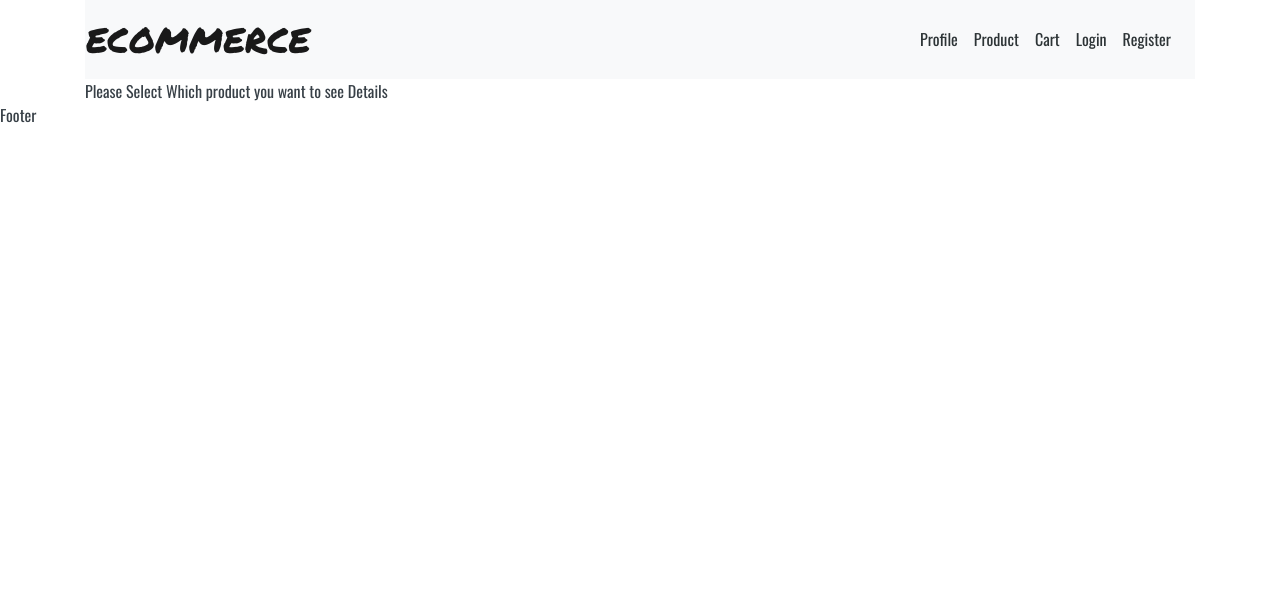
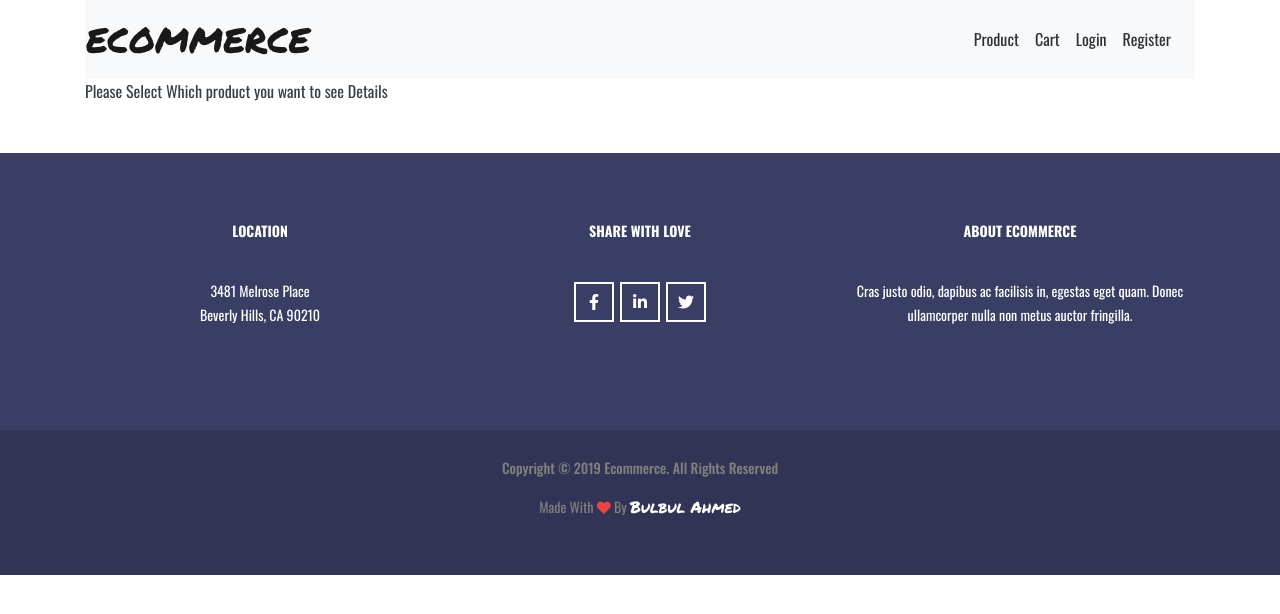
Before and after one commit to bulbulahmed9/ecommerce-mern-project, a React (Create React App) app in the folder client/: page /details in a window 1280 px wide. Shown: the top 614 px of the page. Built offline with nearby package versions, Linux system fonts and the light colour scheme; no server answers.

Commit message:
dynamic navbar updated

```diff
--- a/client/public/index.html
+++ b/client/public/index.html
@@ -11,7 +11,8 @@
     />
     <!-- <link rel="apple-touch-icon" href="logo192.png" /> -->
     <link rel="manifest" href="%PUBLIC_URL%/manifest.json" />
-
+    <!-- font awesome -->
+    <link rel="stylesheet" href="https://use.fontawesome.com/releases/v5.8.0/css/all.css">
     <!-- Bootstrap CDN -->
     <link
       rel="stylesheet"
--- a/client/src/App.css
+++ b/client/src/App.css
@@ -166,3 +166,96 @@ legend {
 .cart{
   margin-top: 70px;
 }
+
+
+/* Footer */
+
+.footer{
+  margin-top: 50px;
+}
+
+.footer .content {
+	background: #3a3e64;
+	padding: 70px 0 87px;
+}
+
+.footer .content h3 {
+	font-family: "Oswald", sans-serif;
+	font-weight: 700;
+	font-size: 14px;
+	text-transform: uppercase;
+	color: #fff;
+	padding-bottom: 10px;
+}
+
+.footer .content p {
+	font-family: "Oswald", sans-serif;
+	font-size: 14px;
+	color: #fff;
+	line-height: 24px;
+}
+
+.footer .content .icon a {
+	height: 40px;
+	width: 40px;
+	display: inline-block;
+	border: 2px solid #fff;
+	position: relative;
+	-webkit-transition: .3s all ease-in-out;
+	-o-transition: .3s all ease-in-out;
+  transition: .3s all ease-in-out;
+  margin: 3px;
+}
+
+.footer .content .icon a:hover {
+	-webkit-transform: rotate(360deg);
+	    -ms-transform: rotate(360deg);
+	        transform: rotate(360deg);
+}
+
+.footer .content .icon i {
+	color: #fff;
+	position: absolute;
+	top: 50%;
+	left: 50%;
+	-webkit-transform: translate(-50%, -50%);
+	    -ms-transform: translate(-50%, -50%);
+	        transform: translate(-50%, -50%);
+	-webkit-transition: .3s all ease-in-out;
+	-o-transition: .3s all ease-in-out;
+	transition: .3s all ease-in-out;
+}
+
+.footer .content a:hover i {
+	color: #000;
+}
+
+.footer .f-bottom {
+	padding: 30px 0;
+	background: #313454;
+}
+
+.footer .f-bottom h4 {
+	color: #808080;
+	font-size: 14px;
+	padding-bottom: 10px;
+}
+
+.footer .f-bottom p {
+	color: #808080;
+	font-size: 14px;
+	padding-bottom: 10px;
+}
+
+.footer .f-bottom i {
+	color: #e84545;
+}
+
+.footer .f-bottom span {
+	color: #fff;
+}
+
+.footer .f-bottom .author{
+  font-family: "Permanent Marker", cursive;
+  font-size: 16px;
+}
--- a/client/src/actions/authAction.js
+++ b/client/src/actions/authAction.js
@@ -5,30 +5,29 @@ import {
   USER_LOADED,
   AUTH_ERROR,
   LOGIN_SUCCESS,
-  LOGIN_FAIL
+  LOGIN_FAIL,
+  LOGOUT,
 } from "./types";
 import setAuthToken from "../utils/setAuthToken";
 import { setAlert } from "../actions/alertAction";
 
-
 // Load User
 export const loadUser = () => async dispatch => {
-  if(localStorage.token){
-    setAuthToken(localStorage.token)
+  if (localStorage.token) {
+    setAuthToken(localStorage.token);
   }
   try {
-    const res = await axios.get('/api/auth')
+    const res = await axios.get("/api/auth");
     dispatch({
       type: USER_LOADED,
       payload: res.data
-    })
+    });
   } catch (err) {
     dispatch({
       type: AUTH_ERROR
-    })
+    });
   }
-}
-
+};
 
 // Register User
 export const register = ({ name, email, password }) => async dispatch => {
@@ -62,19 +61,18 @@ export const register = ({ name, email, password }) => async dispatch => {
   }
 };
 
-
 // Login User
 export const login = (email, password) => async dispatch => {
   const config = {
     headers: {
-      'Content-Type': 'application/json'
+      "Content-Type": "application/json"
     }
   };
 
   const body = JSON.stringify({ email, password });
 
   try {
-    const res = await axios.post('/api/auth', body, config);
+    const res = await axios.post("/api/auth", body, config);
 
     dispatch({
       type: LOGIN_SUCCESS,
@@ -86,7 +84,7 @@ export const login = (email, password) => async dispatch => {
     const errors = err.response.data.errors;
 
     if (errors) {
-      errors.forEach(error => dispatch(setAlert(error.msg, 'danger')));
+      errors.forEach(error => dispatch(setAlert(error.msg, "danger")));
     }
 
     dispatch({
@@ -94,3 +92,10 @@ export const login = (email, password) => async dispatch => {
     });
   }
 };
+
+
+export const logout = () => dispatch => {
+  dispatch({
+    type: LOGOUT
+  })
+}
--- a/client/src/actions/types.js
+++ b/client/src/actions/types.js
@@ -6,6 +6,8 @@ export const USER_LOADED = "USER_LOADED";
 export const AUTH_ERROR = "AUTH_ERROR";
 export const LOGIN_SUCCESS = "LOGIN_SUCCESS";
 export const LOGIN_FAIL = "LOGIN_FAIL";
+export const LOGOUT = "LOGOUT"
+// export const CLEAR_PROFILE = "CLEAR_PROFILE"
 
 export const GET_PRODUCT = "GET_PRODUCT";
 export const FAILED_PRODUCT = "FAILED_PRODUCT";
--- a/client/src/components/Footer.js
+++ b/client/src/components/Footer.js
@@ -1,11 +1,56 @@
-import React from 'react'
+import React, { Fragment } from "react";
+import { Link } from 'react-router-dom'
 
 const Footer = () => {
-    return (
-        <div>
-            Footer
+  return (
+    <Fragment>
+      <footer id="footer" className="footer">
+        <div className="content">
+          <div className="container">
+            <div className="row">
+              <div className="col-md-4 text-center">
+                <h3>Location</h3>
+                <p>
+                  3481 Melrose Place <br />
+                  Beverly Hills, CA 90210
+                </p>
+              </div>
+              <div className="col-md-4 text-center">
+                <h3>Share with love</h3>
+                <div className="icon">
+                  <Link>
+                    <i className="fab fa-facebook-f"></i>
+                  </Link>
+                  <Link>
+                    <i className="fab fa-linkedin-in"></i>
+                  </Link>
+                  <Link>
+                    <i className="fab fa-twitter"></i>
+                  </Link>
+                </div>
+              </div>
+              <div className="col-md-4 text-center">
+                <h3>About Ecommerce</h3>
+                <p>
+                  Cras justo odio, dapibus ac facilisis in, egestas eget quam.
+                  Donec ullamcorper nulla non metus auctor fringilla.
+                </p>
+              </div>
+            </div>
+          </div>
         </div>
-    )
-}
+        <div className="f-bottom text-center">
+          <div className="container">
+            <h4>Copyright &copy; 2019 Ecommerce. All Rights Reserved </h4>
+            <p>
+              Made With <i className="fas fa-heart"></i> By{" "}
+              <span className="author">Bulbul Ahmed</span>
+            </p>
+          </div>
+        </div>
+      </footer>
+    </Fragment>
+  );
+};
 
-export default Footer
+export default Footer;
--- a/client/src/components/Navbar.js
+++ b/client/src/components/Navbar.js
@@ -4,12 +4,14 @@ import { connect } from 'react-redux'
 import cartReducer from "../reducers/cartReducer";
 import PropTypes from 'prop-types'
 import authReducer from "../reducers/authReducer";
+import { logout } from '../actions/authAction'
 
 
-const Navbar = ({ cart }) => {
+const Navbar = ({ cart, isAuthenticated,logout }) => {
   return (
     <Fragment>
-      <div className="container">
+      {
+        isAuthenticated ? <div className="container">
         <nav className="navbar navbar-expand-lg navbar-light bg-light">
           <Link to="/" className="navbar-brand">
             ECOMMERCE
@@ -44,6 +46,44 @@ const Navbar = ({ cart }) => {
                 </Link>
               </li>
               <li className="nav-item">
+                <Link onClick={() => logout()} to="/" className="nav-link">
+                  Logout
+                </Link>
+              </li>
+            </ul>
+          </div>
+        </nav>
+        </div> :
+        <div className="container">
+        <nav className="navbar navbar-expand-lg navbar-light bg-light">
+          <Link to="/" className="navbar-brand">
+            ECOMMERCE
+          </Link>
+          <button
+            className="navbar-toggler"
+            type="button"
+            data-toggle="collapse"
+            data-target="#navbarSupportedContent"
+            aria-controls="navbarSupportedContent"
+            aria-expanded="false"
+            aria-label="Toggle navigation"
+          >
+            <span className="navbar-toggler-icon"></span>
+          </button>
+
+          <div className="collapse navbar-collapse" id="navbarSupportedContent">
+            <ul className="navbar-nav ml-auto">
+              <li className="nav-item">
+                <Link to="/" className="nav-link">
+                  Product
+                </Link>
+              </li>
+              <li className="nav-item">
+                <Link to="/cart" className="nav-link">
+    Cart {cart.length > 0 && <span>({cart.length})</span>}
+                </Link>
+              </li>
+              <li className="nav-item">
                 <Link to="/login" className="nav-link">
                   Login
                 </Link>
@@ -57,6 +97,7 @@ const Navbar = ({ cart }) => {
           </div>
         </nav>
         </div>
+      }
     </Fragment>
   );
 };
@@ -66,7 +107,8 @@ const Navbar = ({ cart }) => {
 // }
 
 const mapStateToProps = state => ({
-    cart: state.cartReducer.cart
+    cart: state.cartReducer.cart,
+    isAuthenticated: state.authReducer.isAuthenticated
 })
 
-export default connect(mapStateToProps)(Navbar);
+export default connect(mapStateToProps, {logout})(Navbar);
--- a/client/src/components/Profile.js
+++ b/client/src/components/Profile.js
@@ -1,16 +1,27 @@
 import React,{ Fragment } from 'react'
 import { connect } from 'react-redux'
+import { Redirect } from 'react-router-dom'
 
-const Profile = ({ user }) => {
+const Profile = ({ user, isAuthenticated, loading }) => {
+
+
+    if(!isAuthenticated && !loading ){
+        return <Redirect to="/login" />
+    }
+
     return (
-        <Fragment>
-            profile
-        </Fragment>
+        <div>
+            {
+            user !== null && !loading ? <p>Your name {user.name}</p> : <p>Loading...</p>
+         }
+        </div>
     )
 }
 
 const mapStateToProps = state => ({
-    user: state.authReducer.user
+    user: state.authReducer.user,
+    isAuthenticated: state.authReducer.isAuthenticated,
+    loading: state.authReducer.loading
 })
 
 export default connect( mapStateToProps )(Profile)
--- a/client/src/components/cart/CartList.js
+++ b/client/src/components/cart/CartList.js
@@ -25,7 +25,7 @@ const CartList = ({ cart, increment ,decrement, product, remove}) => {
                   <span onClick={() => increment(item)} className="quantity">+</span>
                 </div>
                 <div className="col-10 mx-auto col-lg-2 ">
-                  <span className="d-lg-none">product :</span> <span onClick={() => remove(item)} >remove</span>
+                  <span className="d-lg-none">product :</span> <span onClick={() => remove(item)} ><i className="fa fa-trash"  /></span>
                 </div>
                 <div className="col-10 mx-auto col-lg-2 ">
                   <span className="d-lg-none">product :</span>{" "}
--- a/client/src/reducers/authReducer.js
+++ b/client/src/reducers/authReducer.js
@@ -4,7 +4,8 @@ import {
   USER_LOADED,
   AUTH_ERROR,
   LOGIN_SUCCESS,
-  LOGIN_FAIL
+  LOGIN_FAIL,
+  LOGOUT
 } from "../actions/types";
 
 const initialState = {
@@ -37,12 +38,14 @@ export default function(state = initialState, action) {
     case REGISTER_FAIL:
     case AUTH_ERROR:
     case LOGIN_FAIL:
+    case LOGOUT:
       localStorage.removeItem("token");
       return {
         ...state,
         token: null,
         isAuthenticated: false,
-        loading: false
+        loading: false,
+        user: null
       };
     default:
       return state;
```
Lines whose indentation alone changed are shown as unchanged.
